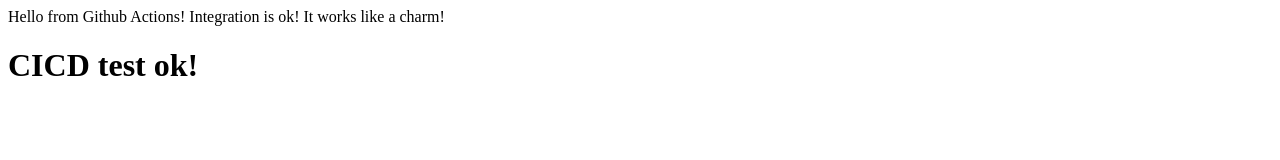
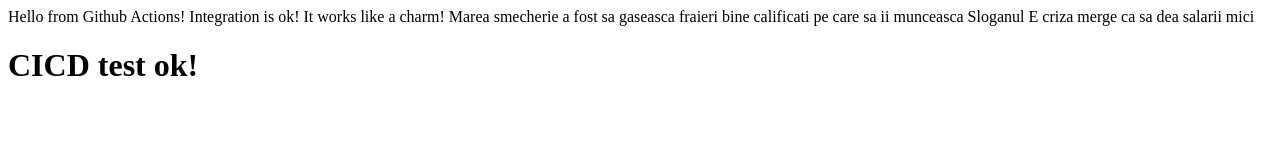
Before and after one commit to grigciulache/httpd4, a plain HTML site: page site/index.html in a window 1280 px wide. Drawn offline with Linux system fonts and the light colour scheme.

Commit message:
update text

```diff
--- a/site/index.html
+++ b/site/index.html
@@ -8,6 +8,8 @@
 </head>
 <body>
     Hello from Github Actions! Integration is ok! It works like a charm!
+    Marea smecherie a fost sa gaseasca fraieri bine calificati pe care sa ii munceasca
+    Sloganul E criza merge ca sa dea salarii mici
     <h1>CICD test ok!</h1>
 </body>
 </html>
```
